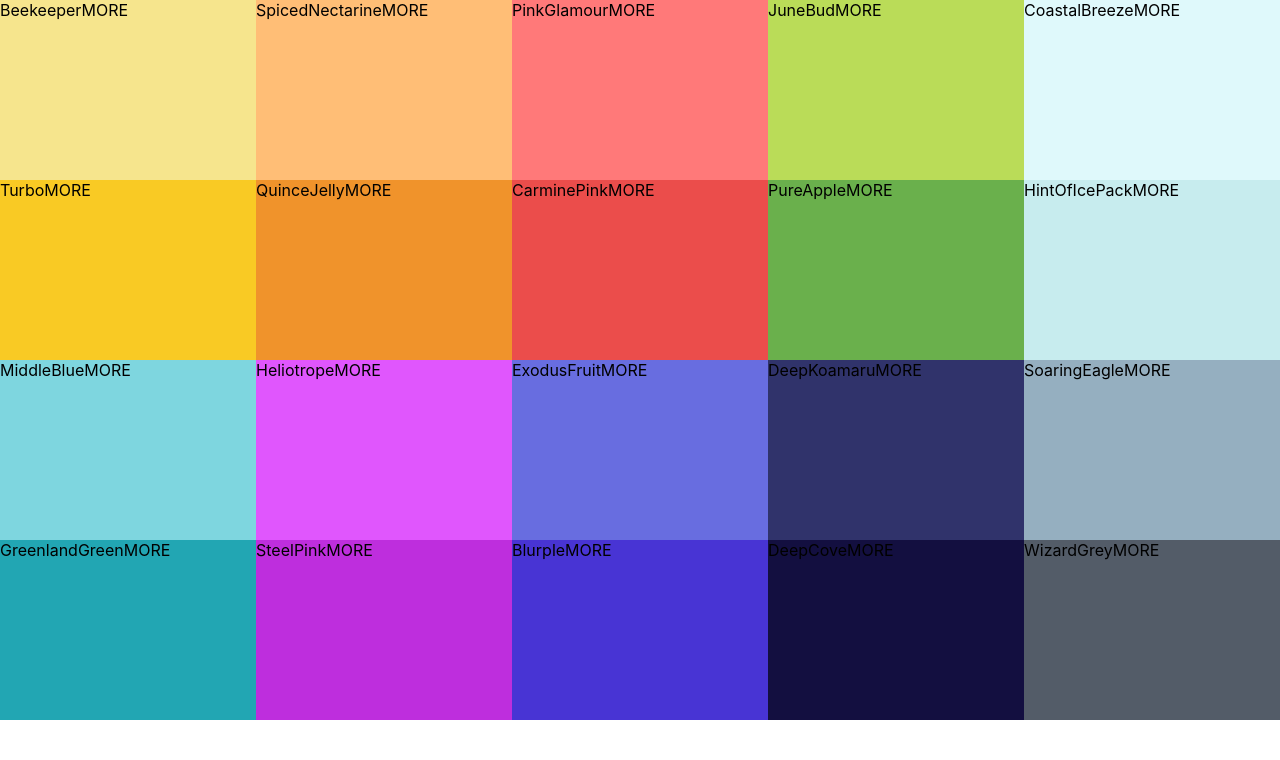
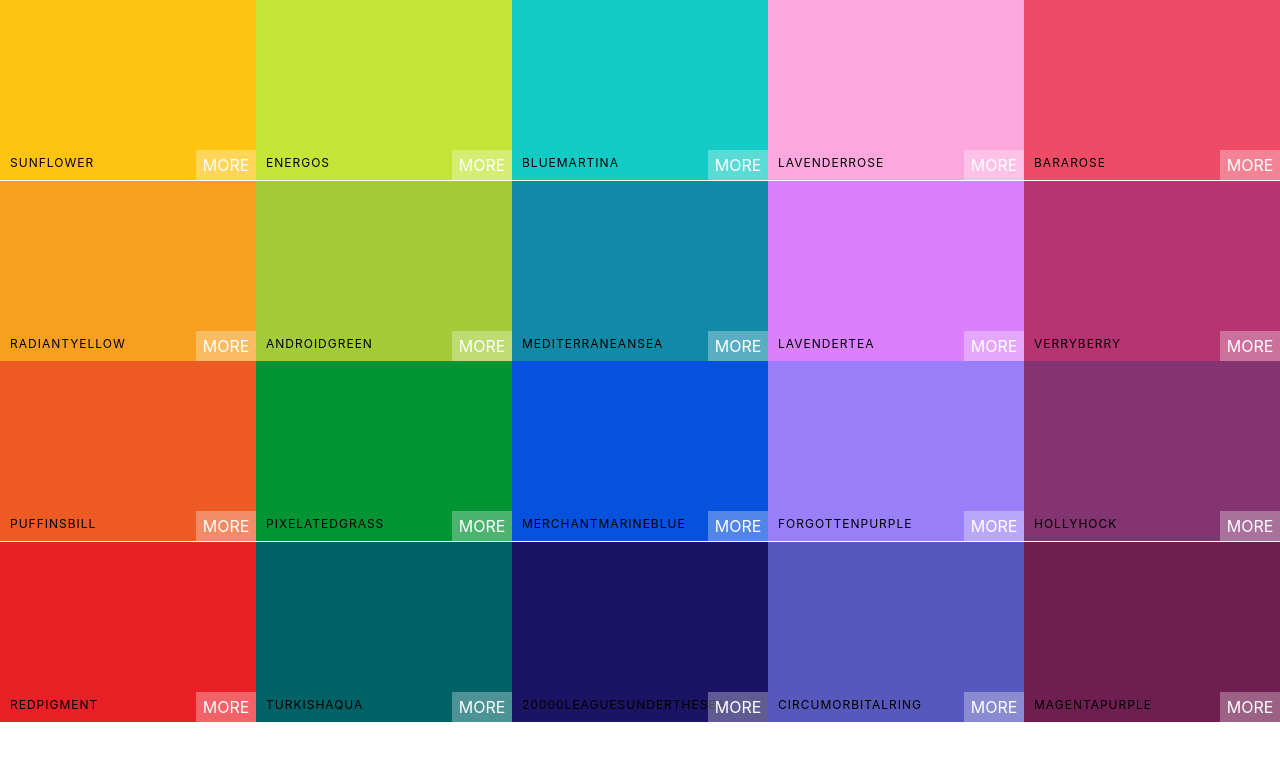
Before and after one commit to Vainakh/Colors_App, a React (Create React App) app: page / in a window 1280 px wide. Shown: the top 760 px of the page. Built offline with nearby package versions, Linux system fonts and the light colour scheme.

Commit message:
Style ColorBox

```diff
--- a/src/App.js
+++ b/src/App.js
@@ -7,7 +7,7 @@
   render() {
     return (
       <div>
-        <Palette {...seedColors[4]}/>
+        <Palette {...seedColors[2]}/>
       </div>
     );
   }
--- a/src/ColorBox.css
+++ b/src/ColorBox.css
@@ -5,4 +5,62 @@
   display: inline-block;
   position: relative;
   cursor: pointer;
+  margin-bottom: -3.5px;
 }
+
+.ColorBox:hover .copy-button {
+  opacity: 1;
+  transition: 0.5s;
+}
+
+.copy-button {
+  width: 100px;
+  height: 30px;
+  position: absolute;
+  display: inline-block;
+  top: 50%;
+  left: 50%;
+  margin-left: -50px;
+  margin-top: -15px;
+  text-align: center;
+  outline: none;
+  background: rgba(255, 255, 255, 0.3);
+  font-size: 1rem;
+  line-height: 30px;
+  color: white;
+  text-transform: uppercase;
+  border: none;
+  opacity: 0;
+}
+
+.copy-container {
+
+}
+
+.box-content {
+  position: absolute;
+  width: 100%;
+  left: 0px;
+  bottom: 0px;
+  padding: 10px;
+  color: black;
+  letter-spacing: 1px;
+  text-transform: uppercase;
+  font-size: 12px;
+}
+
+
+
+.see-more {
+  background: rgba(255, 255, 255, 0.3);
+  position: absolute;
+  border: none;
+  right: 0px;
+  bottom: 0px;
+  color: white;
+  width: 60px;
+  height: 30px;
+  text-align: center;
+  line-height: 30px;
+  text-transform: uppercase;
+}
--- a/src/ColorBox.js
+++ b/src/ColorBox.js
@@ -3,12 +3,20 @@
 
 class ColorBox extends Component {
   render() {
+    const {name, background} = this.props;
     return (
       <div
         className="ColorBox"
-        style={{background: this.props.background}}>
-        <span>{this.props.name}</span>
-        <span>MORE</span>
+        style={{background}}>
+        {/* <span>{this.props.name}</span>
+        <span>MORE</span> */}
+        <div className='copy-container'>
+          <div className='box-content'>
+            <span>{name}</span>
+          </div>
+          <button className='copy-button'>Copy</button>
+        </div>
+        <span className='see-more'>More</span>
       </div>
     )
   }
```
